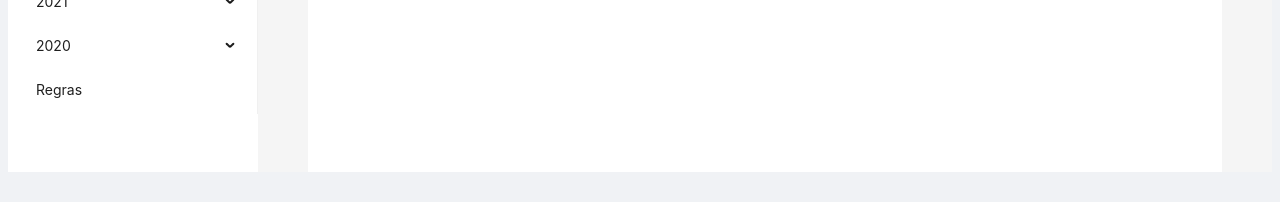
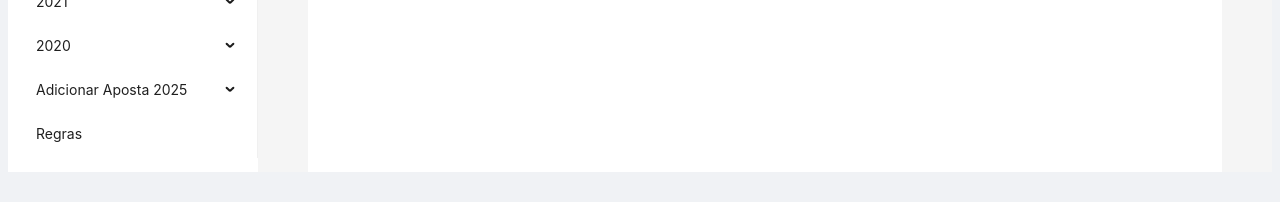
Before and after one commit to alexandreoliv/bolao-vite, a React (Vite) app in the folder frontend/: page / in a window 1280 px wide. Shown: the part 610-812 px from the top of the page. Built offline with nearby package versions, Linux system fonts and the light colour scheme; no server answers.

Commit message:
add 'Adicionar Aposta 2025' to the menu

```diff
--- a/frontend/src/App.jsx
+++ b/frontend/src/App.jsx
@@ -57,6 +57,13 @@ export const App = () => {
 	};
 
 	const { rankingData, rankingColumns } = dados ? getRanking(dados) : {};
+
+	// Extract the equipes array to be passed on to AddAposta
+	const { tabela: { equipes } = {} } = Array.isArray(dados)
+		? dados.find(
+				(d) => d.ano === component.ano && d.serie === component.serie
+		  ) || {}
+		: {};
 
 	return (
 		<Layout className="layout">
@@ -139,11 +146,7 @@ export const App = () => {
 								<AddAposta
 									ano={component.ano}
 									serie={component.serie}
-									equipes={filterData(
-										component.ano,
-										component.serie,
-										"tabela.equipes"
-									)}
+									equipes={equipes}
 								/>
 							) : component.page === "ranking" ? (
 								<Ranking
--- a/frontend/src/Components/MenuBolao.jsx
+++ b/frontend/src/Components/MenuBolao.jsx
@@ -21,7 +21,8 @@ const generateMenuItems = (startYear, endYear, setComponent) => {
 		const seriesA = opcoes.map((item) => ({
 			key: `s${year}-A-${keyCounter++}`,
 			label: item.label,
-      onClick: () => setComponent({ ano: year, serie: "A", page: item.page }),
+			onClick: () =>
+				setComponent({ ano: year, serie: "A", page: item.page }),
 		}));
 
 		yearMenu.children.push({
@@ -35,7 +36,8 @@ const generateMenuItems = (startYear, endYear, setComponent) => {
 			const seriesB = opcoes.map((item) => ({
 				key: `s${year}-B-${keyCounter++}`,
 				label: item.label,
-        onClick: () => setComponent({ ano: year, serie: "B", page: item.page }),
+				onClick: () =>
+					setComponent({ ano: year, serie: "B", page: item.page }),
 			}));
 
 			yearMenu.children.push({
@@ -53,6 +55,33 @@ const generateMenuItems = (startYear, endYear, setComponent) => {
 	//   label: "Ranking",
 	//   onClick: () => setComponent((prev) => ({ ...prev, page: "ranking" })),
 	// });
+
+	menuItems.push({
+		key: "s-adicionar-aposta",
+		label: "Adicionar Aposta 2025",
+		children: [
+			{
+				key: "s-adicionar-aposta-A",
+				label: "Série A",
+				onClick: () =>
+					setComponent({
+						ano: endYear,
+						serie: "A",
+						page: "addAposta",
+					}),
+			},
+			{
+				key: "s-adicionar-aposta-B",
+				label: "Série B",
+				onClick: () =>
+					setComponent({
+						ano: endYear,
+						serie: "B",
+						page: "addAposta",
+					}),
+			},
+		],
+	});
 
 	menuItems.push({
 		key: `s-regras`,
```
Lines whose indentation alone changed are shown as unchanged.
